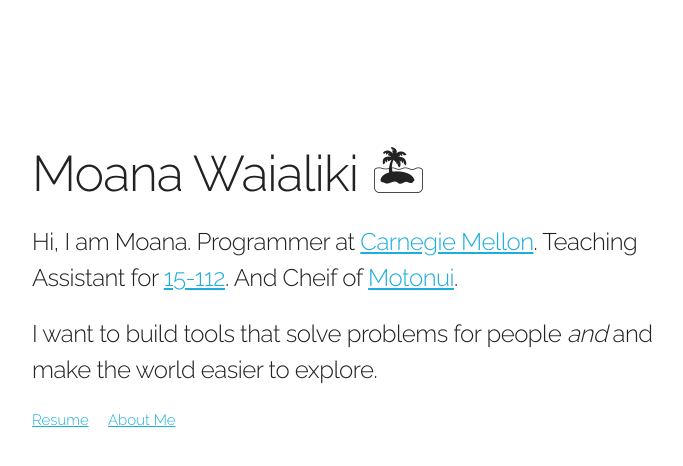
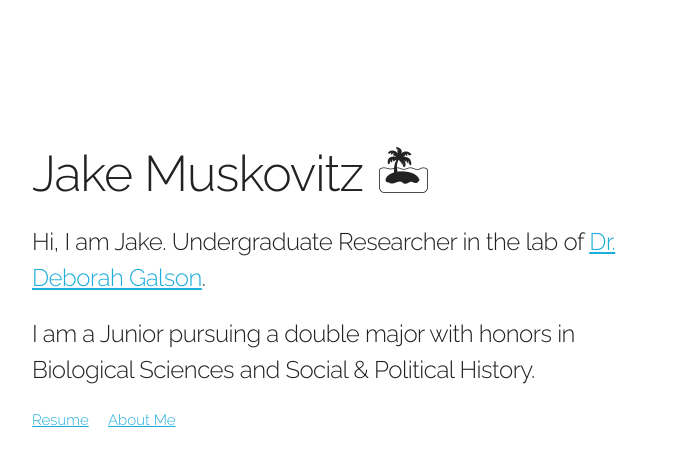
Before and after one commit to muskjake/muskjake.github.io, a plain HTML site: page index.html in a window 1280 px wide. Shown: the whole page, without its empty margins (128-811 px from the left). Drawn offline with Linux system fonts and the light colour scheme.

Commit message:
Update index.html

```diff
--- a/index.html
+++ b/index.html
@@ -38,14 +38,14 @@
       <div class="row">
         <div class="two-thirds column" style="margin-top: 15%">
 
-          <h1 id="title">Moana Waialiki 🏝</h1>
+          <h1 id="title">Jake Muskovitz 🏝</h1>
 
           <h5>
-            Hi, I am Moana. Programmer at <a href="https://www.cmu.edu/" target="_blank">Carnegie Mellon</a>. Teaching Assistant for <a href="https://www.cs.cmu.edu/~112/" target="_blank">15-112</a>. And Cheif of <a href="https://www.islands.com/disney-moana-movie-inspired-polynesian-islands-south-pacific" target="_blank">Motonui</a>.
+            Hi, I am Jake. Undergraduate Researcher in the lab of <a href="https://upci.upmc.edu/mccbp/Deborah-L-Galson.cfm?member=317" target="_blank">Dr. Deborah Galson</a>.
           </h5>
 
           <h5>
-            I want to build tools that solve problems for people <em>and</em> and make the world easier to explore.
+            I am a Junior pursuing a double major with honors in Biological Sciences and Social & Political History.
           </h5>
 
           <h6>
```
